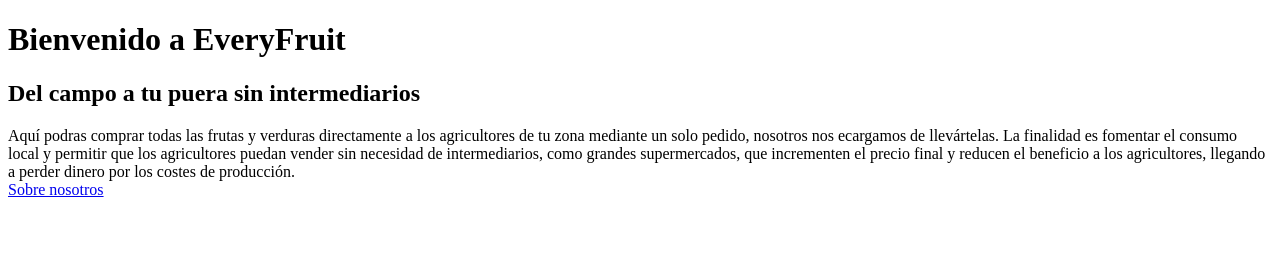
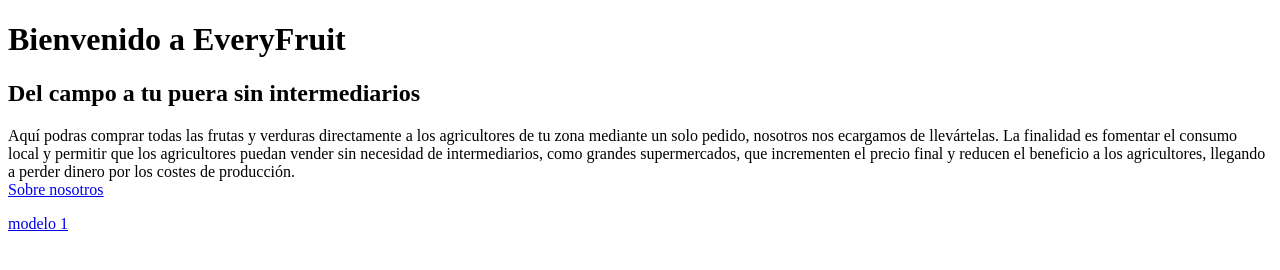
Before and after one commit to Pablo1220/frut.io, a plain HTML site: page index.html in a window 1280 px wide. Drawn offline with Linux system fonts and the light colour scheme.

Commit message:
add modelo 1 to index

```diff
--- a/index.html
+++ b/index.html
@@ -12,6 +12,6 @@
         a los agricultores, llegando a perder dinero por los costes de producción. <br>
         <a href="sobrenosotros.html" target="_BLANK">Sobre nosotros</a>
         </p>
-
+        <a href="modelo1.html">modelo 1</a>
     </body>
 </html>
```
